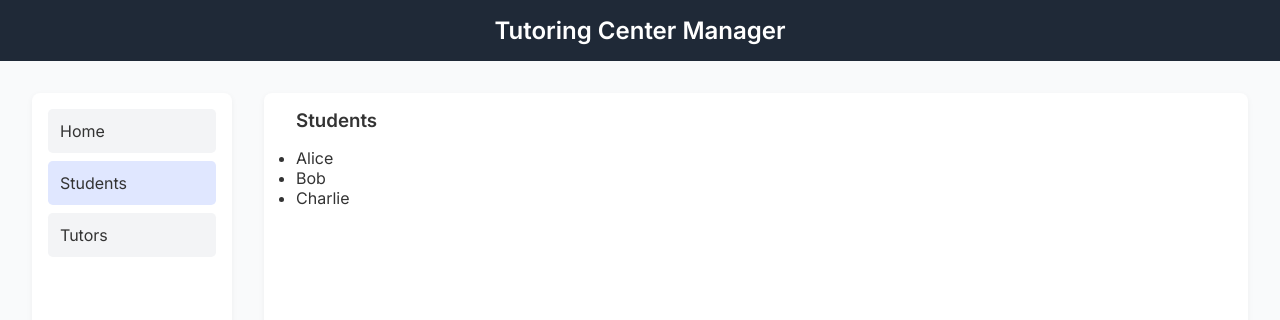
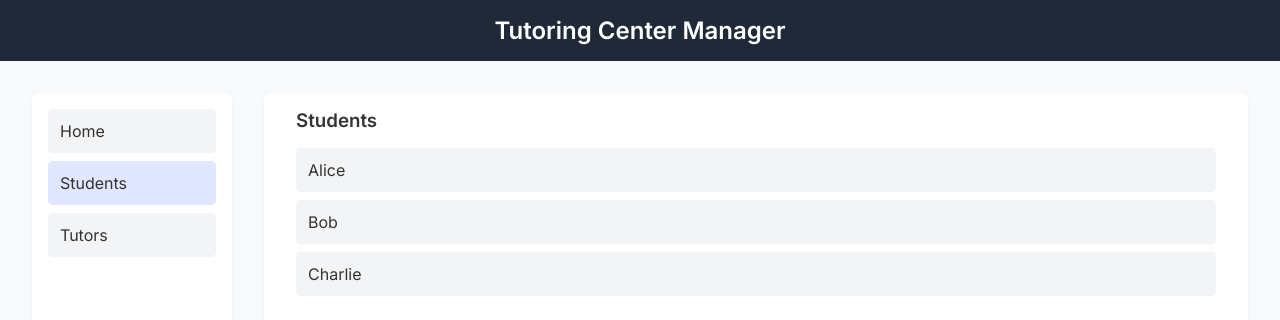
Before and after one commit to yamaksjd/tutor-manager, a plain HTML site: page tutor_manager.html in a window 1280 px wide. Both pictures are taken after a click on the item "Students". Drawn offline with Linux system fonts and the light colour scheme.

Commit message:
solving bug in styling

```diff
--- a/tutor_manager.css
+++ b/tutor_manager.css
@@ -121,14 +121,14 @@
 }
 
 /* STUDENT AND TUTOR LIST */
-.student-list,
-.tutor-list {
+#student-list,
+#tutor-list {
   list-style: none;
   margin-top: 1rem;
 }
 
-.student-list li,
-.tutor-list li {
+#student-list li,
+#tutor-list li {
   margin-bottom: 0.5rem;
   padding: 0.75rem;
   background-color: #f3f4f6;
@@ -137,8 +137,8 @@
   transition: background-color 0.2s ease;
 }
 
-.student-list li:hover,
-.tutor-list li:hover {
+#student-list li:hover,
+#tutor-list li:hover {
   background-color: #e5e7eb;
 }
 
```
